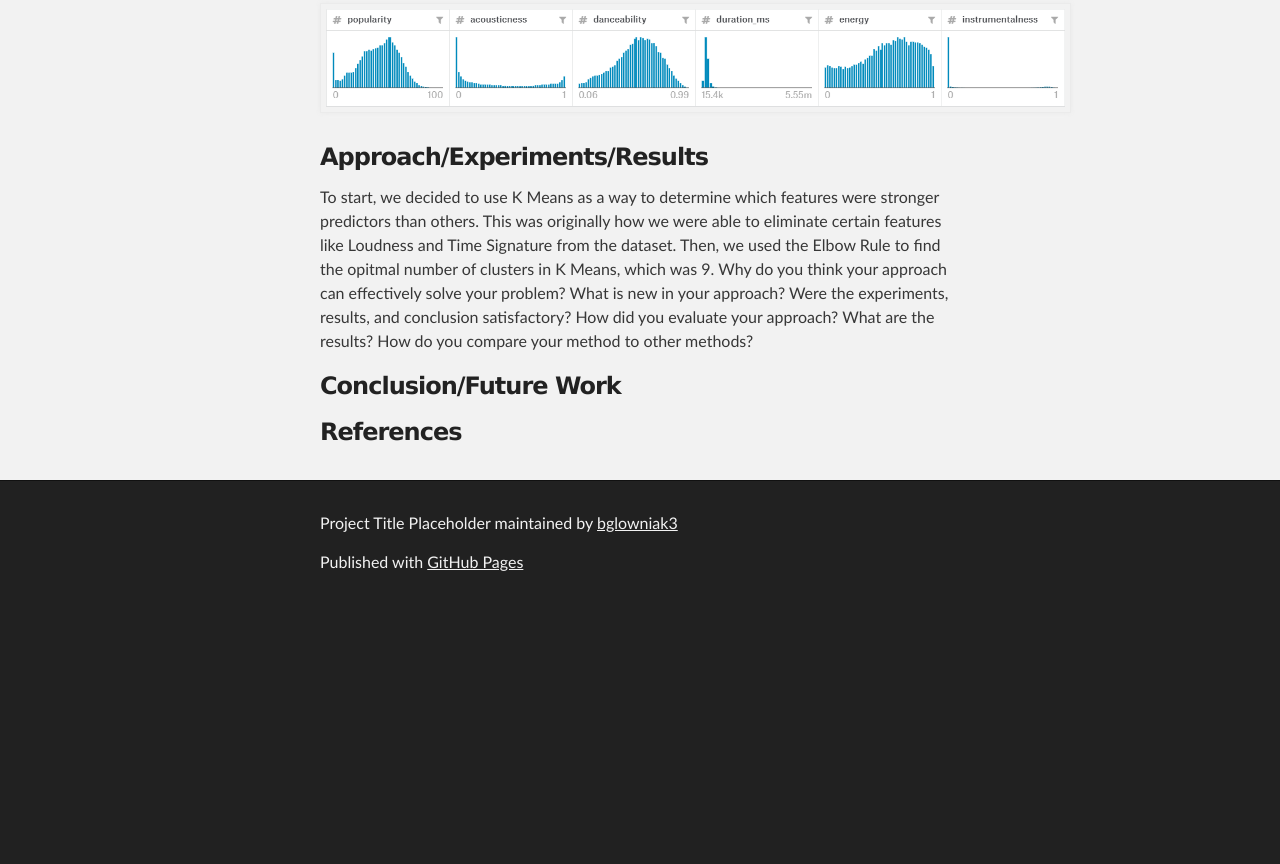
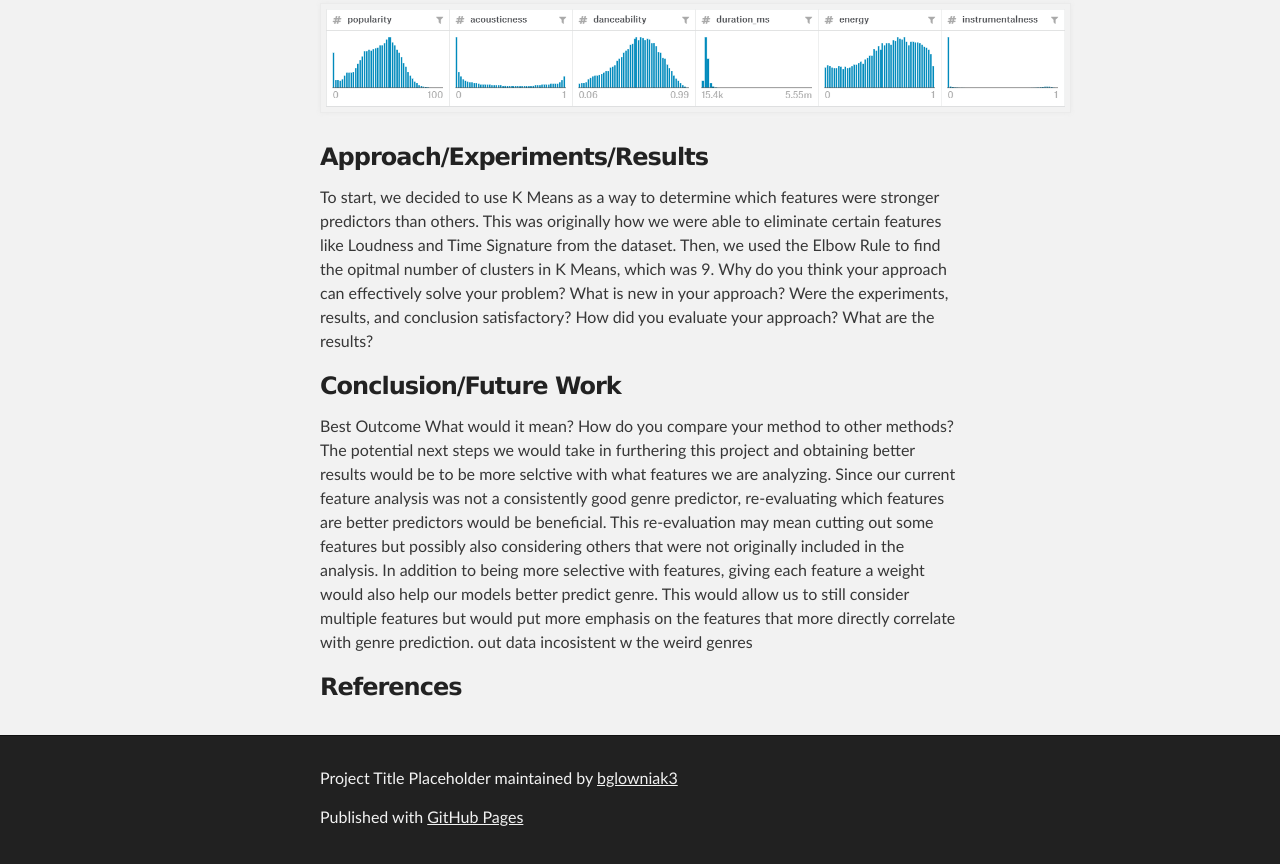
Before and after one commit to bglowniak/Song-Genre-Prediction, a plain HTML site: page index.html in a window 1280 px wide. Shown: the part 1286-2150 px from the top of the page. Before the commit the page ends 1895 px from the top, so only its background shows below. Drawn offline with Linux system fonts and the light colour scheme.

Commit message:
next steps in conclusion

```diff
--- a/index.html
+++ b/index.html
@@ -58,9 +58,26 @@ What is new in your approach?
 Were the experiments, results, and conclusion satisfactory?
 How did you evaluate your approach?
 What are the results?
-How do you compare your method to other methods?</p>
+</p>
 <h3>
 <a id="conclusionfuture-work" class="anchor" href="#conclusionfuture-work" aria-hidden="true"><span aria-hidden="true" class="octicon octicon-link"></span></a>Conclusion/Future Work</h3>
+
+<p>
+  Best Outcome
+  What would it mean?
+  How do you compare your method to other methods?
+
+  The potential next steps we would take in furthering this project and obtaining better results would be to be more selctive
+  with what features we are analyzing. Since our current feature analysis was not a consistently good genre predictor, re-evaluating
+  which features are better predictors would be beneficial. This re-evaluation may mean cutting out some features but possibly also
+  considering others that were not originally included in the analysis. In addition to being more selective with features,
+  giving each feature a weight would also help our models better predict genre. This would allow us to still consider multiple
+  features but would put more emphasis on the features that more directly correlate with genre prediction.
+
+  out data incosistent w the weird genres
+
+ </p>
+
 <h3>
 <a id="references" class="anchor" href="#references" aria-hidden="true"><span aria-hidden="true" class="octicon octicon-link"></span></a>References</h3>
       </section>
```
